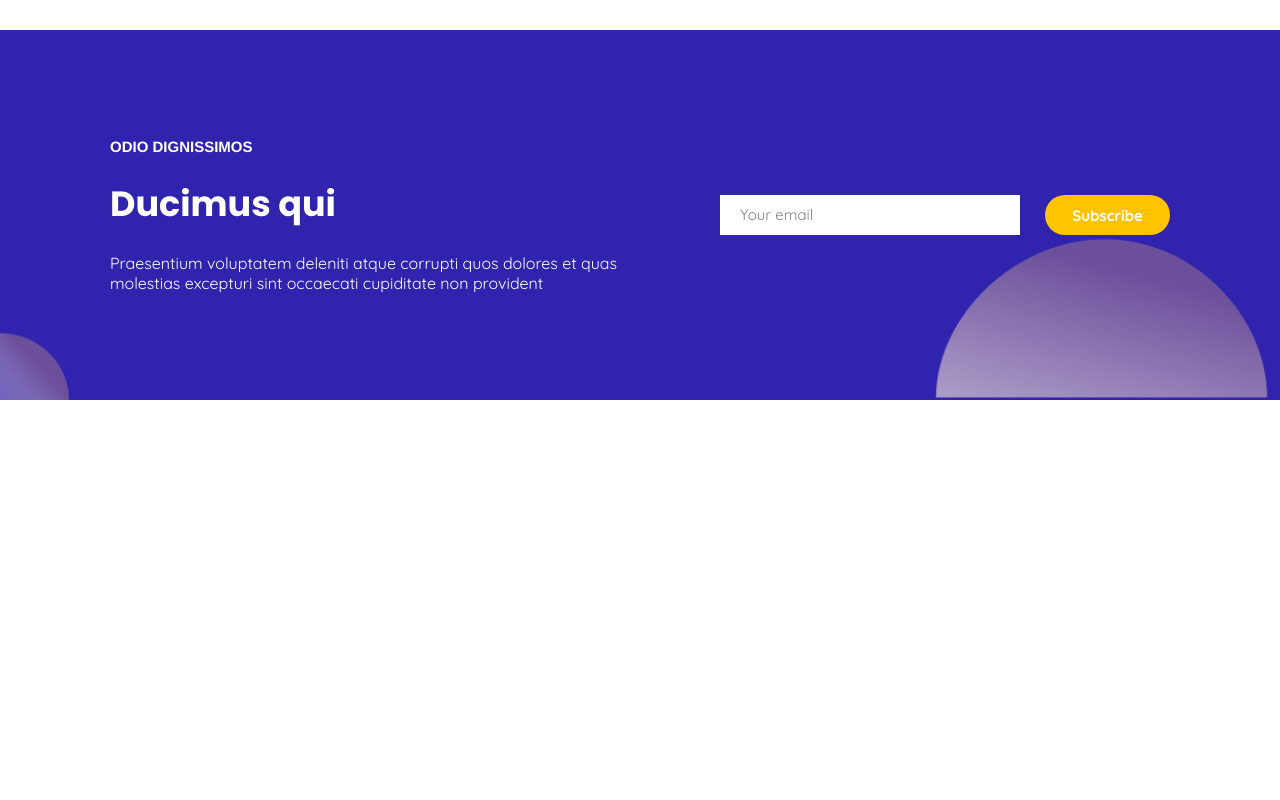
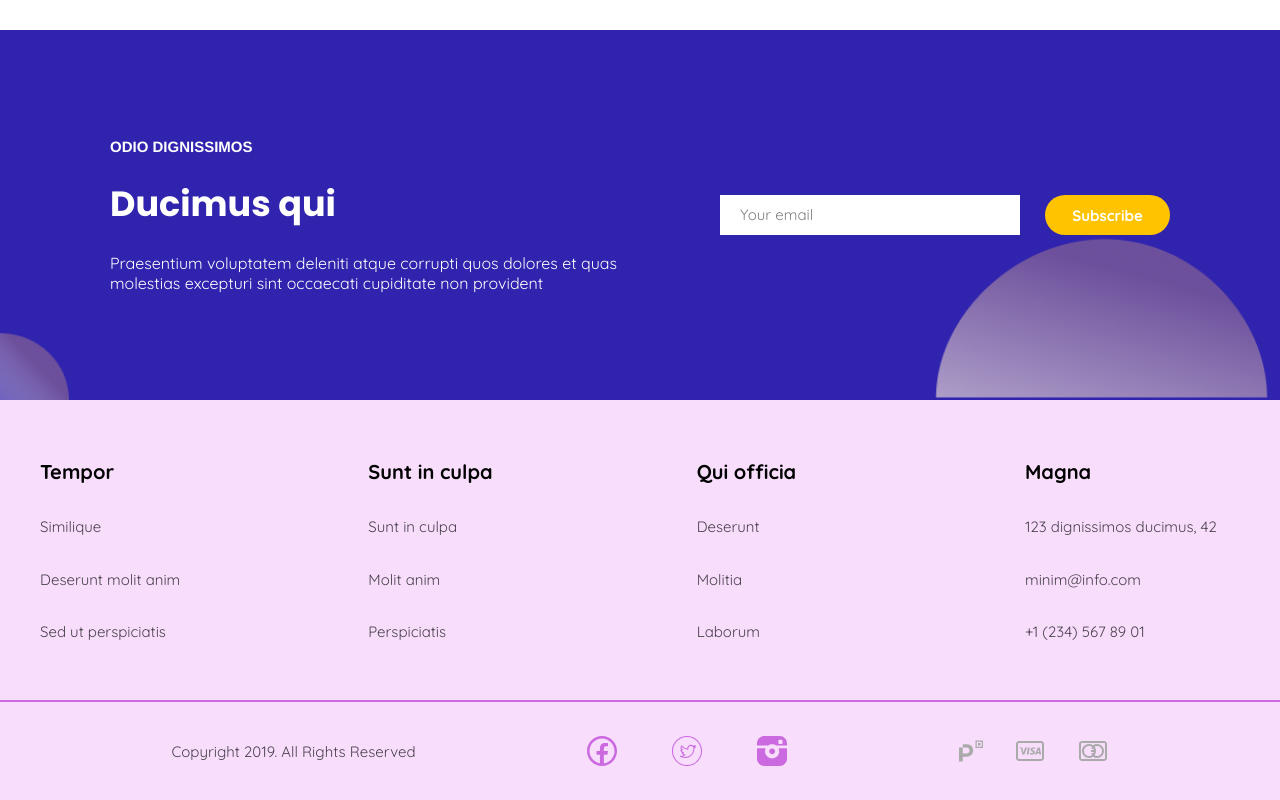
Before and after one commit to AlbatrozPyt/Desafio_Front_End, a plain HTML site: page index.html in a window 1280 px wide. Shown: the part 5690-6490 px from the top of the page. Before the commit the page ends 6090 px from the top, so only its background shows below. Drawn offline with Linux system fonts and the light colour scheme.

Commit message:
Projeto Desafio_Front-End, parte desktop pronta

```diff
--- a/css/style.css
+++ b/css/style.css
@@ -885,3 +885,89 @@ main .subscribe .subscribe-flex .escrever-email button {
     border: none;
     outline: none;
 }
+
+/* FOOTER */
+footer {
+    background-color: #f8ddfd;
+    height: 300px;
+}
+
+footer .footer-flex {
+    display: flex;
+    align-items: center;
+    justify-content: center;
+    flex-wrap: wrap;
+    width: 100%;
+    height: 100%;
+}
+
+footer .footer-flex .links {
+    width: 100%;
+    height: 250px;
+    display: flex;
+    justify-content: space-between;
+}
+
+footer .footer-flex .links nav {
+    display: flex;
+    flex-direction: column;
+    justify-content: space-evenly;
+    width: 215px;
+    height: 100%;
+}
+
+footer .footer-flex .links nav h2 {
+    font-family: Quicksand;
+    font-size: 20px;
+    color: black;
+}
+
+footer .footer-flex .links nav a {
+    font-family: Quicksand;
+    font-size: 15px;
+    color: rgba(0, 0, 0, .7);
+    text-decoration: none;
+}
+
+footer .footer-flex .links nav a:hover {
+    border-bottom: 4px groove #CA69E0;
+    width: fit-content;
+}
+
+footer .icones-sociais {
+    border-top: #CA69E0 2px solid;
+    background-color: #f8ddfd;
+    display: flex;
+    justify-content: space-evenly;
+    align-items: center;
+    width: 100%;
+    height: 100px;
+}
+
+footer .icones-sociais p {
+    font-family: Quicksand;
+    font-size: 15px;
+    color: rgba(0, 0, 0, .7);
+    text-decoration: none;
+}
+
+footer .icones-sociais .icones {
+    width: 200px;
+    height: 100%;
+    display: flex;
+    justify-content: space-between;
+    align-items: center;
+}
+
+footer .icones-sociais .icones img {
+    width: 30px;
+    height: 30px;
+}
+
+footer .icones-sociais .bandeiras {
+    width: 150px;
+    height: 100%;
+    display: flex;
+    justify-content: space-between;
+    align-items: center;
+}
--- a/index.html
+++ b/index.html
@@ -370,7 +370,57 @@
     </main>
 
     <footer>
+        <div class="footer-flex grid-layout">
+            <div class="links">
+                <nav>
+                    <h2>Tempor</h2>
 
+                    <a href="">Similique</a>
+                    <a href="">Deserunt molit anim</a>
+                    <a href="">Sed ut perspiciatis</a>
+                </nav>
+
+                <nav>
+                    <h2>Sunt in culpa</h2>
+
+                    <a href="">Sunt in culpa</a>
+                    <a href="">Molit anim</a>
+                    <a href="">Perspiciatis</a>
+                </nav>
+
+                <nav>
+                    <h2>Qui officia</h2>
+
+                    <a href="">Deserunt</a>
+                    <a href="">Molitia</a>
+                    <a href="">Laborum</a>
+                </nav>
+
+                <nav>
+                    <h2>Magna</h2>
+
+                    <a href="">123 dignissimos ducimus, 42</a>
+                    <a href="">minim@info.com</a>
+                    <a href="">+1 (234) 567 89 01</a>
+                </nav>
+            </div>
+
+        </div>
+
+        <div class="icones-sociais">
+            <p>Copyright 2019. All Rights Reserved</p>
+
+            <div class="icones">
+                <img src="assets/icons/facebook.svg" alt="">
+                <img src="assets/icons/twitter.svg" alt="">
+                <img src="assets/icons/instagram.svg" alt="">
+            </div>
+
+            <div class="bandeiras">
+                <img src="assets/icons/picpay.svg" alt="">
+                <img src="assets/icons/visa.svg" alt="">
+                <img src="assets/icons/mastercard.svg" alt="">
+            </div>
     </footer>
 </body>
 
```
Also changed, not shown: assets/icons/facebook.svg (added), assets/icons/instagram.svg (added), assets/icons/mastercard.svg (added), assets/icons/picpay.svg (added), assets/icons/twitter.svg (added), assets/icons/visa.svg (added).
